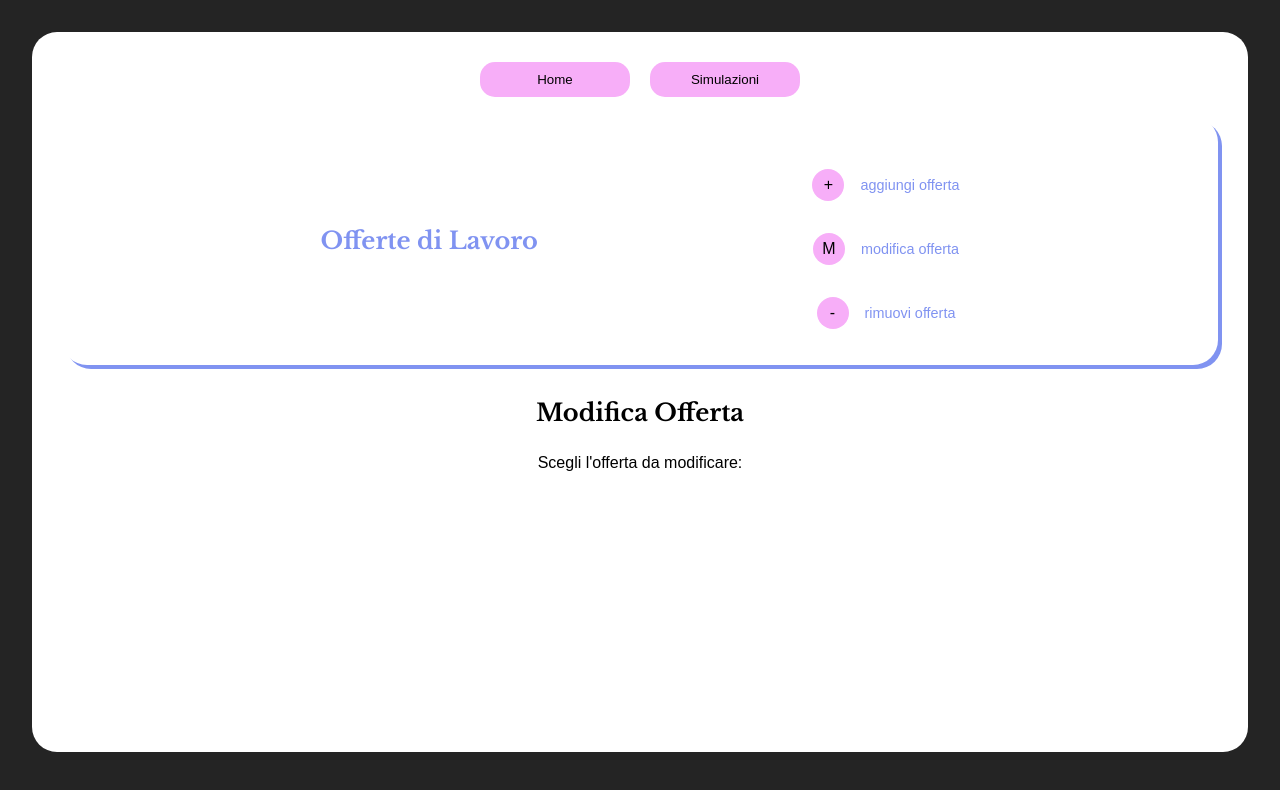
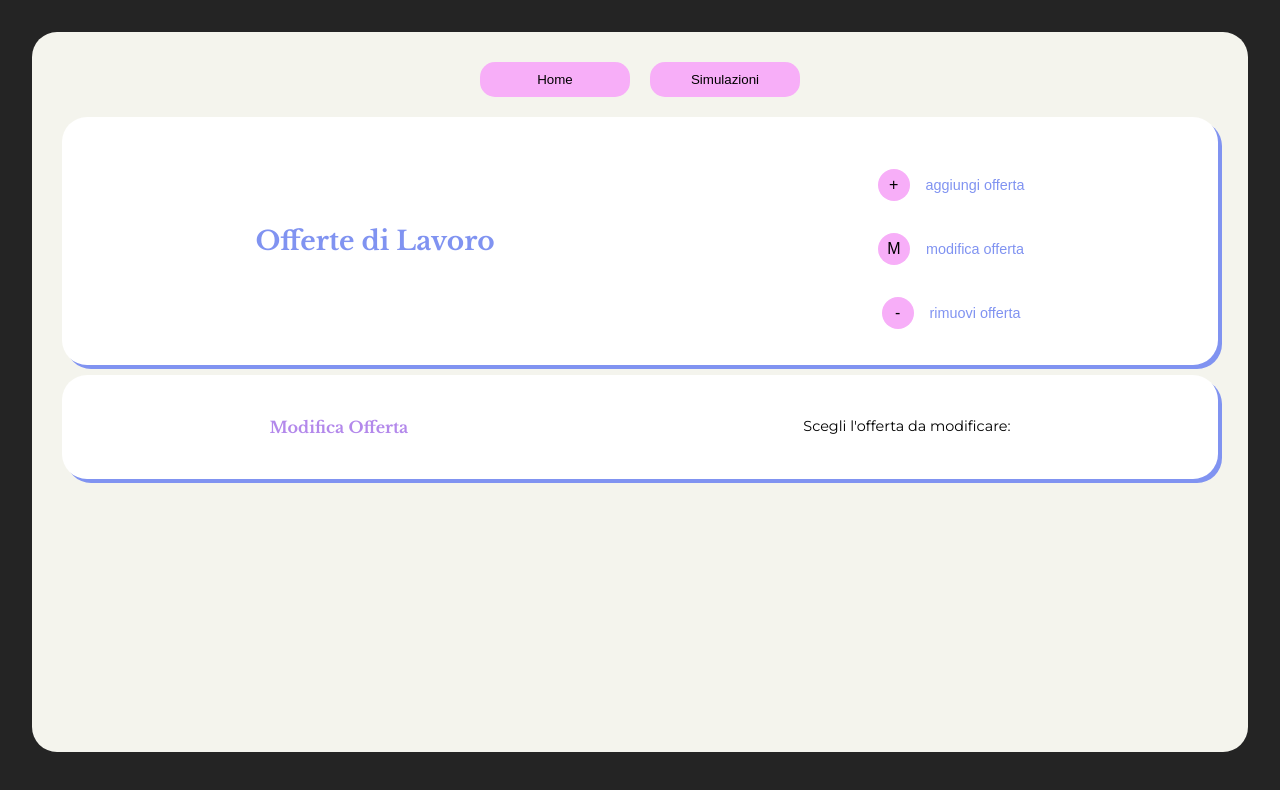
Before and after one commit to jasminarotella/jasminarotella, a React (Vite) app in the folder jasmina-rotella/: page /modificaofferta in a window 1280 px wide. Shown: the top 790 px of the page. Built offline with nearby package versions, Linux system fonts and the light colour scheme.

Commit message:
componente inputSearch

```diff
--- a/jasmina-rotella/src/pages/Home/Simulazioni/OfferteDiLavoro/NavOfferte.tsx
+++ b/jasmina-rotella/src/pages/Home/Simulazioni/OfferteDiLavoro/NavOfferte.tsx
@@ -7,8 +7,9 @@ import BoxJas from "../../components/BoxJas/BoxJas";
 const NavOfferte: React.FC = () => {
     return (
         <BoxJas
+
         title={
-            <Link to="/offertedilavoro" className="title">
+            <Link to="/offertedilavoro" className="title1">
                 Offerte di Lavoro
             </Link>
             }
--- a/jasmina-rotella/src/pages/Home/Simulazioni/OfferteDiLavoro/OfferteList.css
+++ b/jasmina-rotella/src/pages/Home/Simulazioni/OfferteDiLavoro/OfferteList.css
@@ -162,3 +162,14 @@
     flex-direction: column;
     margin-top: 1rem;
 }
+.button-search {
+    background-color: var(--color3 ) !important;
+    font-size: 1rem;
+    border-radius: var(--border-radius-background);
+    color: var(--color1);
+    text-decoration: none;
+    margin: 1rem;
+    border: none;
+    cursor: pointer;
+    padding: 0.5em;
+}
--- a/jasmina-rotella/src/pages/Home/Simulazioni/OfferteDiLavoro/OfferteList.tsx
+++ b/jasmina-rotella/src/pages/Home/Simulazioni/OfferteDiLavoro/OfferteList.tsx
@@ -3,6 +3,8 @@ import "./OfferteList.css";
 
 import axios from "axios";
 import NavOfferte from "./NavOfferte";
+import BoxJas from "../../components/BoxJas/BoxJas";
+import InputSearch from "../../components/InputSearch";
 
 export interface Offerta {
     _id: string;
@@ -36,6 +38,12 @@ const OfferteList: React.FC = () => {
     return (
         <>
             <NavOfferte />
+            <BoxJas title={
+               <InputSearch />}
+                description={
+                    <div>Inserisci componente filtro</div>
+                }
+            />
             <div className="offertelist">
                 {offerte.length === 0 ? (
                     <p>Nessuna offerta disponibile.</p>
--- a/jasmina-rotella/src/pages/Home/Simulazioni/OfferteDiLavoro/aggiungiOfferta.tsx
+++ b/jasmina-rotella/src/pages/Home/Simulazioni/OfferteDiLavoro/aggiungiOfferta.tsx
@@ -68,7 +68,7 @@ const AggiungiOfferta: React.FC = () => {
     return (
         <>
             <NavOfferte />
-            <BoxJas title="Aggiungi Offerta" description="Compila il form per aggiungere un'offerta di lavoro." />
+            <BoxJas title="Aggiungi Offerta" description="Compila il form per aggiungere un'offerta di lavoro." classStyle='title2'/>
 
             <form style={formStyle} className="form-style" onSubmit={handleSubmit}>
                 <div>
--- a/jasmina-rotella/src/pages/Home/Simulazioni/OfferteDiLavoro/modificaOfferta.tsx
+++ b/jasmina-rotella/src/pages/Home/Simulazioni/OfferteDiLavoro/modificaOfferta.tsx
@@ -1,13 +1,15 @@
+import BoxJas from "../../components/BoxJas/BoxJas";
 import NavOfferte from "./NavOfferte";
 
 const ModificaOfferta: React.FC = () => {
     return (
         <>
             <NavOfferte />
-            <div className="intestazione-pagine">
-                <h2>Modifica Offerta</h2>
-                <p>Scegli l'offerta da modificare: </p>
-            </div>
+            <BoxJas title="Modifica Offerta"
+                description={
+                    "Scegli l'offerta da modificare:"
+                }
+                classStyle="title2" />
         </>
     )
 };
--- a/jasmina-rotella/src/pages/Home/Style.css
+++ b/jasmina-rotella/src/pages/Home/Style.css
@@ -25,7 +25,7 @@
 }
 
 .home {
-    background-color: white;
+    background-color: var(--color1);
     color: var(--font-color-main);
     font-family: var(--font-main);
     min-height: var(--height-background);
--- a/jasmina-rotella/src/pages/Home/components/BoxJas/BoxJas.css
+++ b/jasmina-rotella/src/pages/Home/components/BoxJas/BoxJas.css
@@ -34,15 +34,22 @@
     padding: var(--padding-background);
     box-shadow: 4px 4px  var(--color3);
     display: flex;
-    justify-content: space-evenly;
+    justify-content: space-around;
     align-items: center;
     gap: 20px;
 }
 
-.title {
+.title1 {
     text-decoration: none;
+    font-size: 1.1em !important;
     font-family: var(--title-font) !important;
     color: var(--color3) !important;
+}
+.title2 {
+    text-decoration: none;
+    font-size: 1em !important;
+    font-family: var(--title-font) !important;
+    color: var(--color4) !important;
 }
 .description {
     font-family: var(--font-main) !important;
--- a/jasmina-rotella/src/pages/Home/components/BoxJas/BoxJas.tsx
+++ b/jasmina-rotella/src/pages/Home/components/BoxJas/BoxJas.tsx
@@ -4,13 +4,14 @@ import './BoxJas.css';
 export interface BoxJasProps {
     title?: string | JSX.Element;
     description?: string | JSX.Element;
+    classStyle?: string;
 }
 
 
-const BoxJas: React.FC <BoxJasProps> = ({title, description}) => {
+const BoxJas: React.FC <BoxJasProps> = ({title, description, classStyle}) => {
     return (
         <div className='box-jas'>
-            <h1 className='title'>{title}</h1>
+            <h1 className={classStyle}>{title}</h1>
             <p className='description'>
                 {description}
             </p>
--- a/jasmina-rotella/src/pages/Home/components/Button.tsx
+++ b/jasmina-rotella/src/pages/Home/components/Button.tsx
@@ -6,7 +6,7 @@ export interface ButtonProps  {
     //una prop è cosa succede quando clicco sul pulsante?
     onClick?: (event: React.MouseEvent) => void;
     type?: "submit" | "reset" | "button" | undefined;
-    style?: React.CSSProperties;
+    style?: React.CSSProperties ;
     //...props: React.HTMLProps<HTMLButtonElement>;
 }
 
--- /dev/null
+++ b/jasmina-rotella/src/pages/Home/components/InputSearch.tsx
@@ -0,0 +1,33 @@
+import CustomButton from "./Button";
+
+const InputSearch = () => {
+    const searchJas = {
+        display: 'flex',
+        justifyContent: 'center',
+        alignItems: 'center',
+        backgroundColor: 'var(--color5)',
+        borderRadius: 'var(--border-radius)',
+        width: '100%',
+        color: 'white',
+        fontSize: '1rem',
+    };
+    const styleInput = {
+        margin: 'var(--margin-input)',
+        marginLeft: 'var(--margin-label)',
+        padding: '0.2em',
+        borderRadius: 'var(--border-radius)',
+    };
+
+    return (
+        <div style={searchJas}>
+            <label style={searchJas}> Cerca Offerta:
+                <input type="search" placeholder="Cerca..."
+                    style={styleInput}
+                />
+            </label>
+            <CustomButton  className="button-search">
+                <i className="fas fa-search"></i>
+            </CustomButton>
+        </div >);
+};
+export default InputSearch;
```
